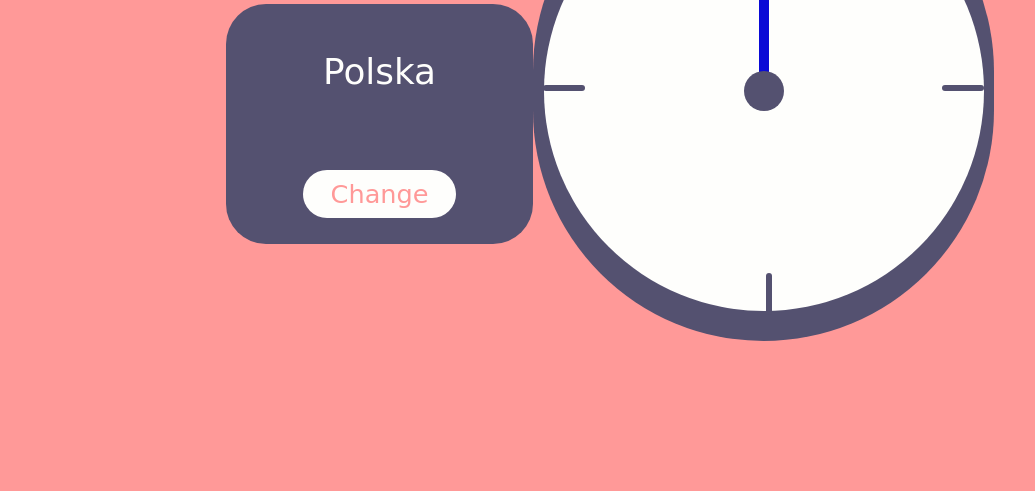
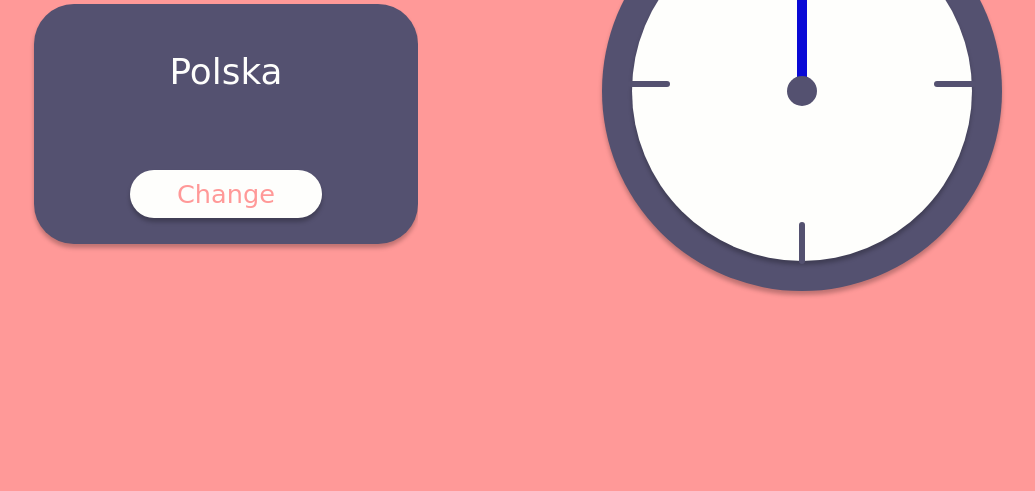
Before and after one commit to DanielSiedlecki/TraditionalClock, a plain HTML site: page index.html in a window 1280 px wide. Shown: the part 309-800 px from the top of the page, without its empty margins (30-1065 px from the left). Drawn offline with Linux system fonts and the light colour scheme; a web font is replaced by a local one.

Commit message:
add simple box-shadow

```diff
--- a/index.html
+++ b/index.html
@@ -5,6 +5,10 @@
     <link rel="preconnect" href="https://fonts.gstatic.com" crossorigin />
     <link
       href="https://fonts.googleapis.com/css2?family=Knewave&display=swap"
+      rel="stylesheet"
+    />
+    <link
+      href="https://unpkg.com/css.gg@2.0.0/icons/css/chevron-down.css"
       rel="stylesheet"
     />
     <link rel="stylesheet" type="text/css" href="styles.css" />
@@ -21,7 +25,8 @@
 
           <span class="choose-window">
             <span class="choose"
-              ><select name="languages" id="lang">
+              ><i class="gg-chevron-down"></i>
+              <select name="languages" id="lang">
                 <option value=" Polska">Polska</option>
                 <option value="Niemcy">Niemcy</option>
                 <option value="Anglia">Anglia</option>
--- a/styles.css
+++ b/styles.css
@@ -1,8 +1,6 @@
 @import "./globalStyles.css";
 
-
-
-*{
+* {
   margin: 0;
   padding: 0;
   background-color: var(--primary-color);
@@ -10,49 +8,46 @@
   font-size: 12px;
 }
 
-.border  {
+.border {
   border: 2px black solid;
 }
 
-.container{
+.container {
   width: 100vw;
   height: 100vh;
   display: flex;
   align-items: center;
   justify-content: center;
-
-
 }
 
-
 .time-box {
-    background-color: white;
   display: flex;
-    flex-direction: row;
-    width: 60%;
-    height: 60%;
-
+  width: 100%;
+  height: 100%;
+  align-items: center;
+  justify-content: center;
 }
 
-.choose-country-panel{
+.choose-country-panel {
   height: 100%;
-    width: 60%;
+  width: 30%;
   display: flex;
   flex-direction: column;
   align-items: center;
   justify-content: center;
   gap: 20px;
-}
-
-
-.choose-country-panel .title  a{
-    font-size: 3vmax;
-    color: var(--secondary-color-2);
+  max-height: 400px;
 
 }
 
+.choose-country-panel .title a {
+  font-size: 3vmax;
+  color: var(--secondary-color-2);
+}
+
 .choose-country-panel .choose-window {
-    height: 50%;
+  height: 60%;
+  max-height: 400px;
   width: 100%;
   background-color: var(--secondary-color-1);
   border-radius: 40px;
@@ -61,26 +56,34 @@
   justify-content: space-around;
   flex-direction: column;
   gap: 5px;
+box-shadow: 0px 4px 4px 0px rgba(0, 0, 0, 0.25);
 }
 
-.choose-window .choose  {
+.choose-window .choose {
   width: 40%;
   height: 35%;
   background-color: transparent;
-
+  display: flex;
+  flex-direction: row-reverse;
+  align-items: center;
+  justify-content: center;
 }
 
+.choose-window .choose i {
+  color: white;
+  background-color: transparent;
+  font-size: 32px;
+}
 
-.choose-window .choose select  {
+.choose-window .choose select {
   width: 100%;
   height: 100%;
   font-size: 2.8vmax;
   color: var(--secondary-color-2);
   background-color: transparent;
-    border: none ;
+  border: none;
   box-shadow: none;
   text-align: center;
-
 }
 
 select {
@@ -101,13 +104,8 @@ select {
   box-shadow: none;
   border: none;
   cursor: pointer;
-
-
-
+box-shadow: 0px 4px 4px 0px rgba(0, 0, 0, 0.25);
 }
-
-
-
 
 .clock-panel {
   width: 60%;
@@ -117,58 +115,53 @@ select {
   justify-content: center;
 }
 
-
-.circle-clock-background{
+.circle-clock-background {
   display: flex;
   align-items: center;
   justify-content: center;
-    max-width: 550px;
-    max-height: 500px;
-    width: 500px;
-    height: 500px;
+  max-width: 450px;
+  max-height: 400px;
+  width: 400px;
+  height: 400px;
   background-color: var(--secondary-color-1);
-    border-radius: 500px;
-
+  border-radius: 400px;
+  box-shadow: 0px 4px 4px 0px rgba(0, 0, 0, 0.25);
 }
 
-.circle-clock-background .clock-face{
-
+.circle-clock-background .clock-face {
   background-color: var(--secondary-color-2);
+  box-shadow: 0px 4px 4px 0px rgba(0, 0, 0, 0.25);
 
   width: 100%;
   height: 100%;
-    max-width: 440px;
-        max-height: 440px;
-    border-radius: 440px;
+  max-width: 340px;
+  max-height: 340px;
+  border-radius: 340px;
   position: relative;
   display: flex;
   align-items: center;
   justify-content: center;
-
 }
 
 .small-circle {
-    width: 40px;
-    height: 40px;
+  width: 30px;
+  height: 30px;
   background-color: var(--secondary-color-1);
-    border-radius: 40px;
+  border-radius: 30px;
   position: absolute;
-
 }
 
 .hands-clock-line-hour {
-
   background-color: black;
   opacity: 0.8;
   width: 10px;
-    height: 150px;
+  height: 120px;
   border-radius: 40px;
   position: absolute;
   transform-origin: bottom center;
   transform: translateY(-45%) rotate(0deg);
 }
 .hands-clock-line-minute {
-
   background-color: blue;
   opacity: 0.8;
   width: 10px;
@@ -179,20 +172,16 @@ select {
   transform: translateY(-45%);
 }
 
-
-.lines-hours{
-
-    width: 440px;
-    height: 440px;
-    border-radius: 440px;
+.lines-hours {
+  width: 340px;
+  height: 340px;
+  border-radius: 340px;
   position: absolute;
   display: flex;
   justify-content: space-between;
   flex-direction: column;
   align-items: center;
   background-color: transparent;
-
-
 }
 
 .lines-hours span {
@@ -202,32 +191,26 @@ select {
   border-radius: 40px;
   background-color: var(--secondary-color-1);
   position: absolute;
-
-
 }
 
-.lines-hours span:nth-child(1){
-    transform: translateX(200px);
+.lines-hours span:nth-child(1) {
+  transform: translateX(150px);
   top: -1%;
   left: 5%;
-
 }
-.lines-hours span:nth-child(2){
+.lines-hours span:nth-child(2) {
   transform: translateX(200px);
   transform: rotate(90deg);
   bottom: 46%;
   left: 4%;
-
 }
-.lines-hours span:nth-child(3){
+.lines-hours span:nth-child(3) {
   transform: rotate(90deg);
   bottom: 46%;
   right: 4%;
-
 }
-.lines-hours span:nth-child(4){
-    transform: translateX(200px);
+.lines-hours span:nth-child(4) {
+  transform: translateX(150px);
   bottom: -1%;
   left: 5%;
-
 }
```
Lines whose indentation alone changed are shown as unchanged.
